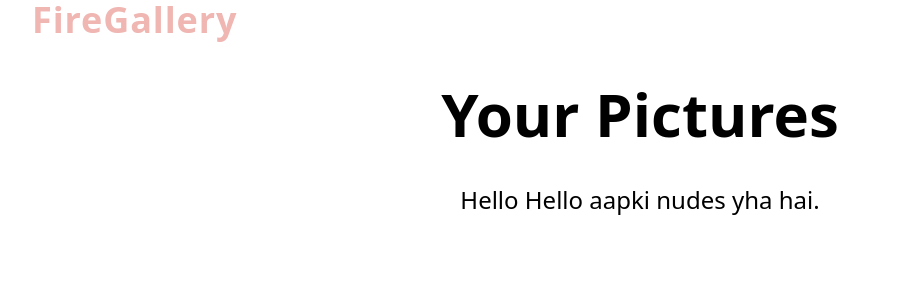
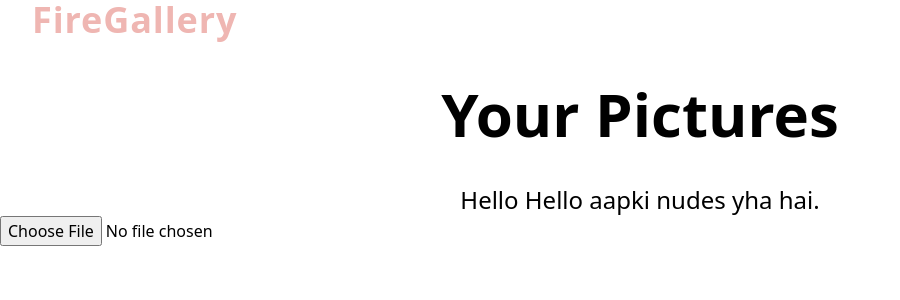
Before and after one commit to piyushbaibhav/image-gallery-, a React (Vite) app: page / in a window 1280 px wide. Shown: the top 300 px of the page, without its empty margins (0-900 px from the left). Built offline with nearby package versions, Linux system fonts and the light colour scheme.

Commit message:
only image file upload

```diff
--- a/src/App.jsx
+++ b/src/App.jsx
@@ -1,10 +1,12 @@
 import React from 'react';
 import Title from './assets/Title';
+import UploadForm from './assets/UploadForm';
 
 function App() {
   return (
     <div className="max-w-960 mx-auto">
       <Title/>
+      <UploadForm />
     </div>
   );
 }
--- a/src/assets/UploadForm.js
+++ /dev/null
@@ -1,11 +0,0 @@
-import React from 'react';
-
-const UploadForm = ()=>{
-    return(
-        <form>
-            <input type='file' />
-        </form>
-    )
-}
-
-export default UploadForm;
--- /dev/null
+++ b/src/assets/UploadForm.jsx
@@ -0,0 +1,24 @@
+import React, { useState } from 'react';
+
+const UploadForm = ()=>{
+
+    const changeHandler =(e)=>{
+        const [file, setFile] = useState(null);
+
+        const types = ['image/png','image/jpeg','image/gif']
+
+        let selected = e.target.files[0];
+        // console.log(selected);
+        if(selected){
+            setFile(selected);
+        }
+    }
+
+    return(
+        <form>
+            <input type='file' onChange={changeHandler} />
+        </form>
+    )
+}
+
+export default UploadForm;
```
